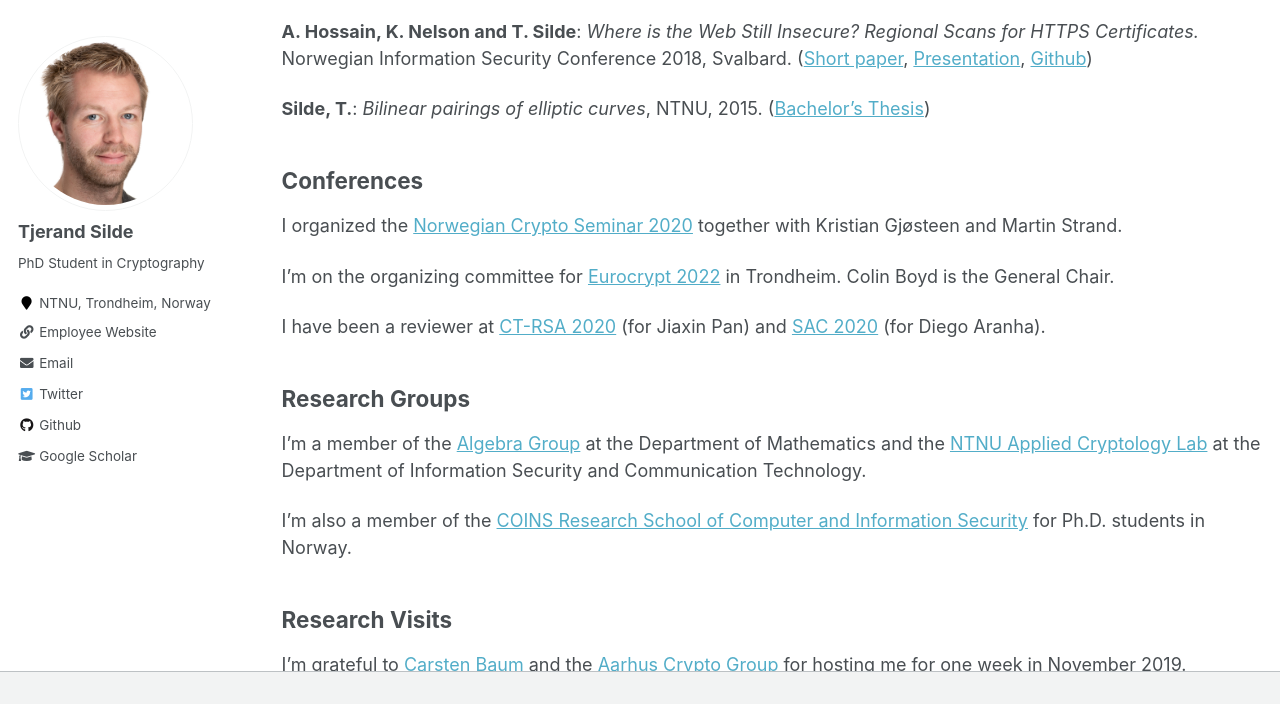
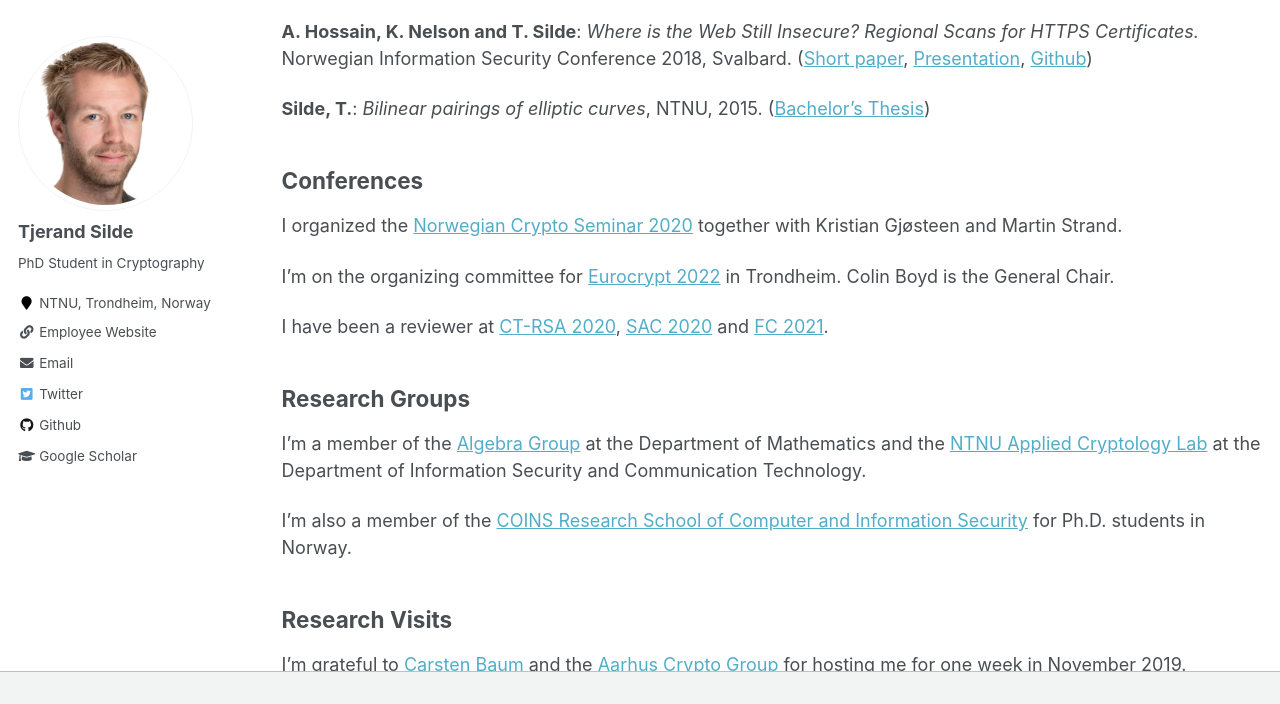
Before and after one commit to tjesi/tjesi.github.io, a Jekyll site: the page built from _pages/academic.md, in a window 1280 px wide and 900 px high, scrolled down 832 px, cut to the strip 0-704 px from the top of the window. Built offline with Jekyll 4.4.1, drawn with Linux system fonts in a browser that asks for light colours.

Commit message:
Update academic.md

```diff
--- a/_pages/academic.md
+++ b/_pages/academic.md
@@ -39,7 +39,7 @@ I organized the [Norwegian Crypto Seminar 2020](https://wiki.math.ntnu.no/nks/nk
 
 I'm on the organizing committee for [Eurocrypt 2022](https://eurocrypt.iacr.org/2022) in Trondheim. Colin Boyd is the General Chair.
 
- I have been a reviewer at [CT-RSA 2020](https://link.springer.com/book/10.1007/978-3-030-40186-3) (for Jiaxin Pan) and [SAC 2020](https://sac2020.ca) (for Diego Aranha).
+ I have been a reviewer at [CT-RSA 2020](https://link.springer.com/book/10.1007/978-3-030-40186-3), [SAC 2020](https://sac2020.ca) and [FC 2021](https://fc21.ifca.ai).
 
 ## Research Groups
 I'm a member of the [Algebra Group](https://www.ntnu.edu/imf/research/algebra) at the Department of Mathematics and the [NTNU Applied Cryptology Lab](https://www.ntnu.edu/iik/nacl-lab) at the Department of Information Security and Communication Technology.
```
